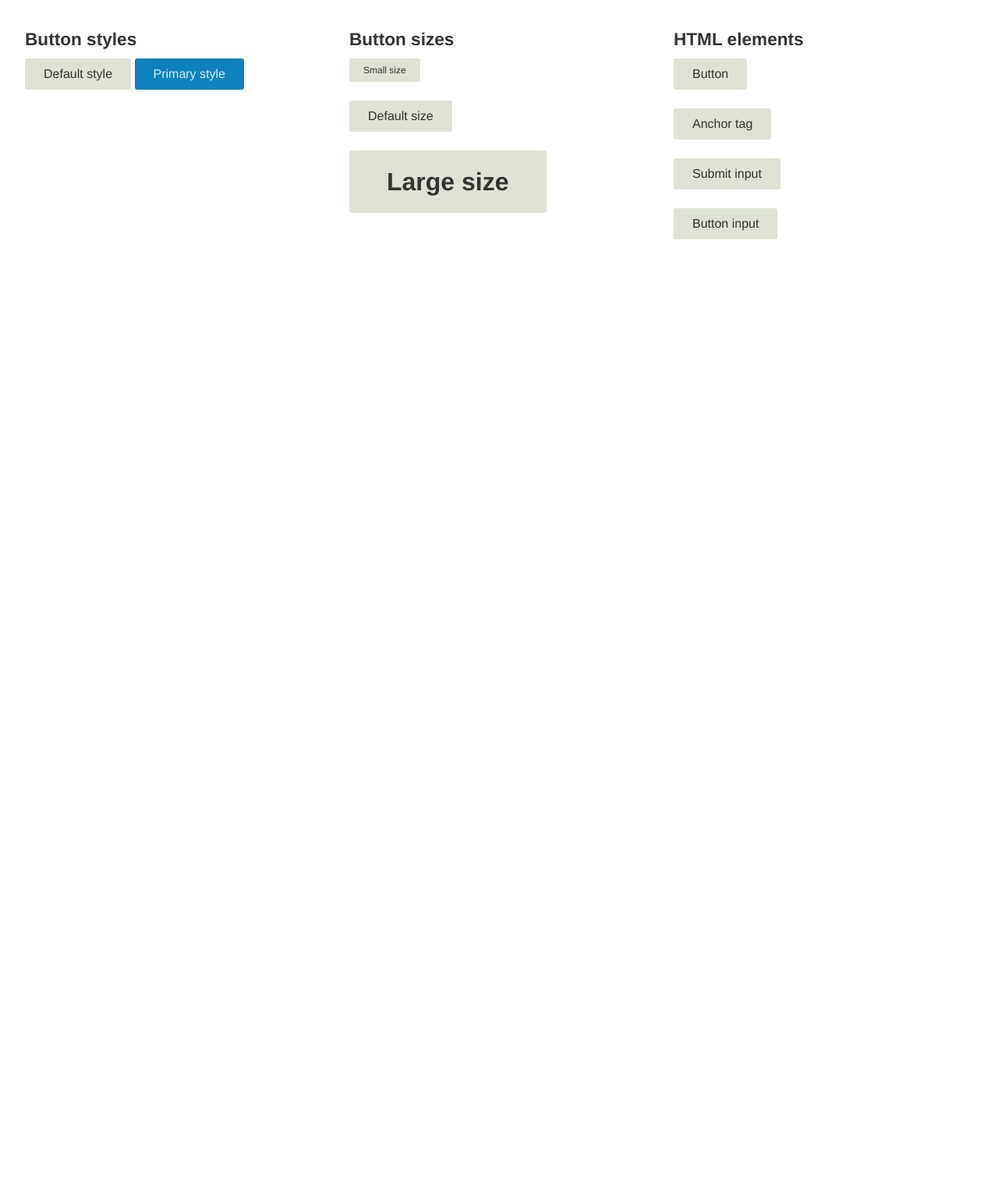
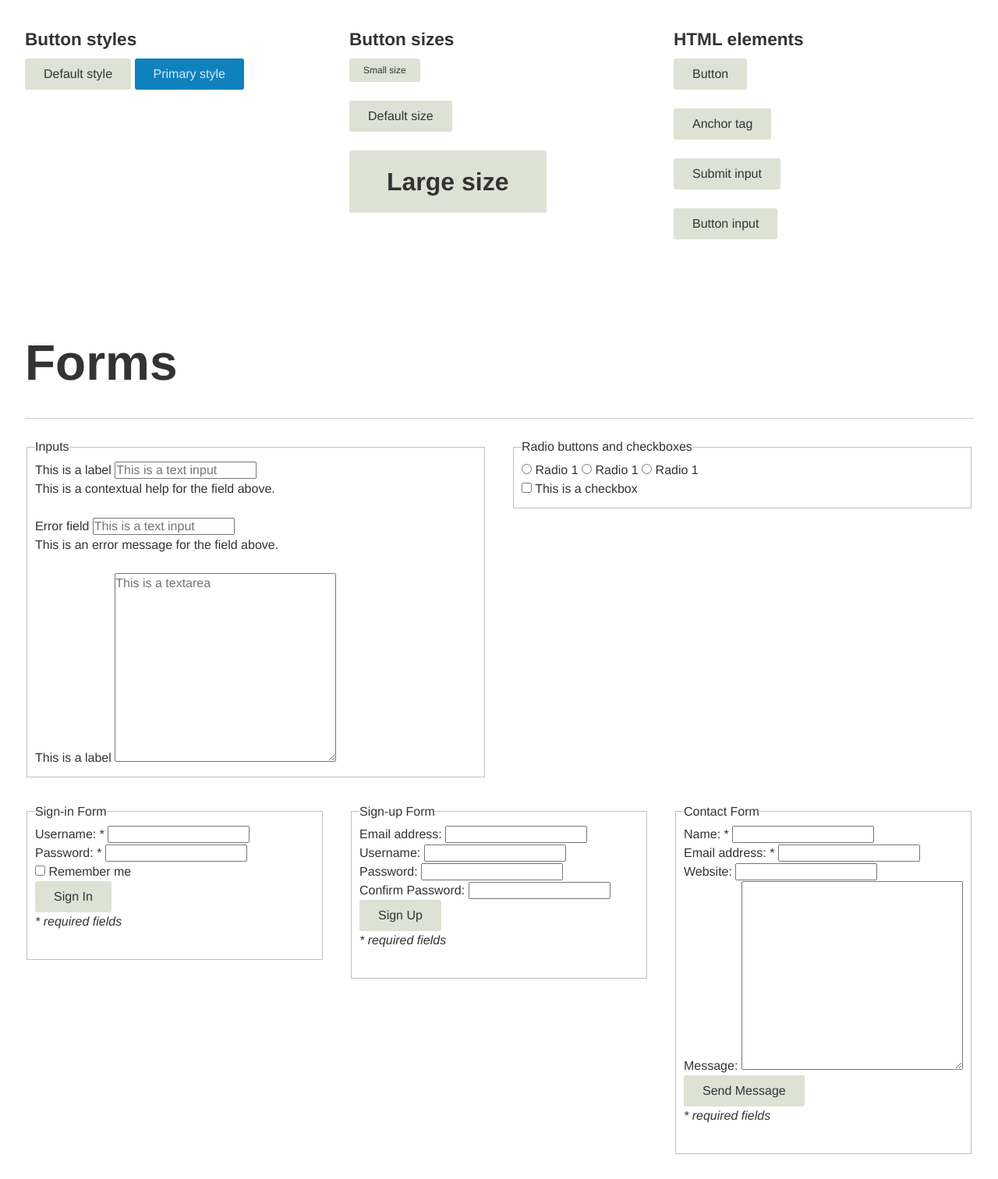
Before and after one commit to edwinchen85/pattern_library_for_web, a plain HTML site: page index.html in a window 1280 px wide. Shown: the part 2593-4105 px from the top of the page at 78% size. Before the commit the page ends 2956 px from the top, so only its background shows below. Drawn offline with Linux system fonts and the light colour scheme.

Commit message:
Add markup for Forms

```diff
--- a/index.html
+++ b/index.html
@@ -250,5 +250,163 @@
     </div>
   </section>
 
+
+  <!-- Forms -->
+  <section>
+    <div class="container">
+      <h1>Forms</h1>
+
+      <hr>
+
+      <form action="">
+        <div class="row">
+          <div class="col-half">
+            <fieldset>
+              <legend>Inputs</legend>
+
+              <div class="field-group">
+                <label for="demo-input-1">This is a label</label>
+                <input type="text" id="demo-input-1" placeholder="This is a text input">
+                <p class="help">This is a contextual help for the field above.</p>
+              </div>
+
+              <div class="field-group field-error">
+                <label for="demo-input-2">Error field</label>
+                <input type="text" id="demo-input-2" placeholder="This is a text input">
+                <p class="help">This is an error message for the field above.</p>
+              </div>
+
+              <div class="field-group">
+                <label for="">This is a label</label>
+                <textarea name="demo-textarea" id="demo-textarea" cols="30" rows="10" placeholder="This is a textarea"></textarea>
+              </div>
+            </fieldset>
+          </div>
+
+          <div class="col-half">
+            <fieldset>
+              <legend>Radio buttons and checkboxes</legend>
+
+              <div class="field-group">
+                <input type="radio" name="demo-radio" id="demo-radio-1">
+                <label for="demo-radio-1">Radio 1</label>
+
+                <input type="radio" name="demo-radio" id="demo-radio-2">
+                <label for="demo-radio-2">Radio 1</label>
+
+                <input type="radio" name="demo-radio" id="demo-radio-3">
+                <label for="demo-radio-3">Radio 1</label>
+              </div>
+
+              <div class="field-group">
+                <input type="checkbox" id="demo-checkbox" name="demo-checkbox">
+                <label for="demo-checkbox">This is a checkbox</label>
+              </div>
+            </fieldset>
+          </div>
+        </div>
+      </form>
+
+      <div class="row">
+        <div class="col-4">
+          <form action="">
+            <fieldset>
+              <legend>Sign-in Form</legend>
+
+              <div class="field-group">
+                <label for="sign-in-username">Username: <span class="required">*</span></label>
+                <input type="text" id="sign-in-username" name="sign-in-username">
+              </div>
+
+              <div class="field-group">
+                <label for="sign-in-pwd">Password: <span class="required">*</span></label>
+                <input type="password" id="sign-in-pwd" name="sign-in-pwd">
+              </div>
+
+              <div class="field-group">
+                <input type="checkbox" id="sign-in-checkbox" name="sign-in-checkbox">
+                <label for="sign-in-checkbox">Remember me</label>
+              </div>
+
+              <div class="field-group">
+                <input type="submit" class="btn" value="Sign In">
+              </div>
+
+              <p><em><span class="required">*</span> required fields</em></p>
+            </fieldset>
+          </form>
+        </div>
+
+        <div class="col-4">
+          <form action="">
+            <fieldset>
+              <legend>Sign-up Form</legend>
+
+              <div class="field-group">
+                <label for="sign-up-email">Email address: <span class="required"></span></label>
+                <input type="text" id="sign-up-email" name="sign-up-email">
+              </div>
+
+              <div class="field-group">
+                <label for="sign-up-username">Username: <span class="required"></span></label>
+                <input type="text" id="sign-up-username" name="sign-up-username">
+              </div>
+
+              <div class="field-group">
+                <label for="sign-up-pwd">Password: <span class="required"></span></label>
+                <input type="password" id="sign-up-pwd" name="sign-up-pwd">
+              </div>
+
+              <div class="field-group">
+                <label for="sign-up-confirm-pwd">Confirm Password: <span class="required"></span></label>
+                <input type="password" id="sign-up-confirm-pwd" name="sign-up-confirm-pwd">
+              </div>
+
+              <div class="field-group">
+                <input type="submit" class="btn" value="Sign Up">
+              </div>
+
+              <p><em><span class="required">*</span> required fields</em></p>
+            </fieldset>
+          </form>
+        </div>
+
+        <div class="col-4">
+          <form action="">
+            <fieldset>
+              <legend>Contact Form</legend>
+
+              <div class="field-group">
+                <label for="contact-name">Name: <span class="required">*</span></label>
+                <input type="text" id="contact-name" name="contact-name">
+              </div>
+
+              <div class="field-group">
+                <label for="contact-email">Email address: <span class="required">*</span></label>
+                <input type="email" id="contact-email" name="contact-email">
+              </div>
+
+              <div class="field-group">
+                <label for="contact-website">Website:</label>
+                <input type="url" id="contact-website" name="contact-website">
+              </div>
+
+              <div class="field-group">
+                <label for="contact-textarea">Message:</label>
+                <textarea name="contact-textarea" id="contact-textarea" class="field-fw" cols="30" rows="10"></textarea>
+              </div>
+
+              <div class="field-group">
+                <input type="submit" class="btn" value="Send Message">
+              </div>
+
+              <p><em><span class="required">*</span> required fields</em></p>
+            </fieldset>
+          </form>
+        </div>
+      </div>
+    </div>
+  </section>
+
 </body>
 </html>
```
